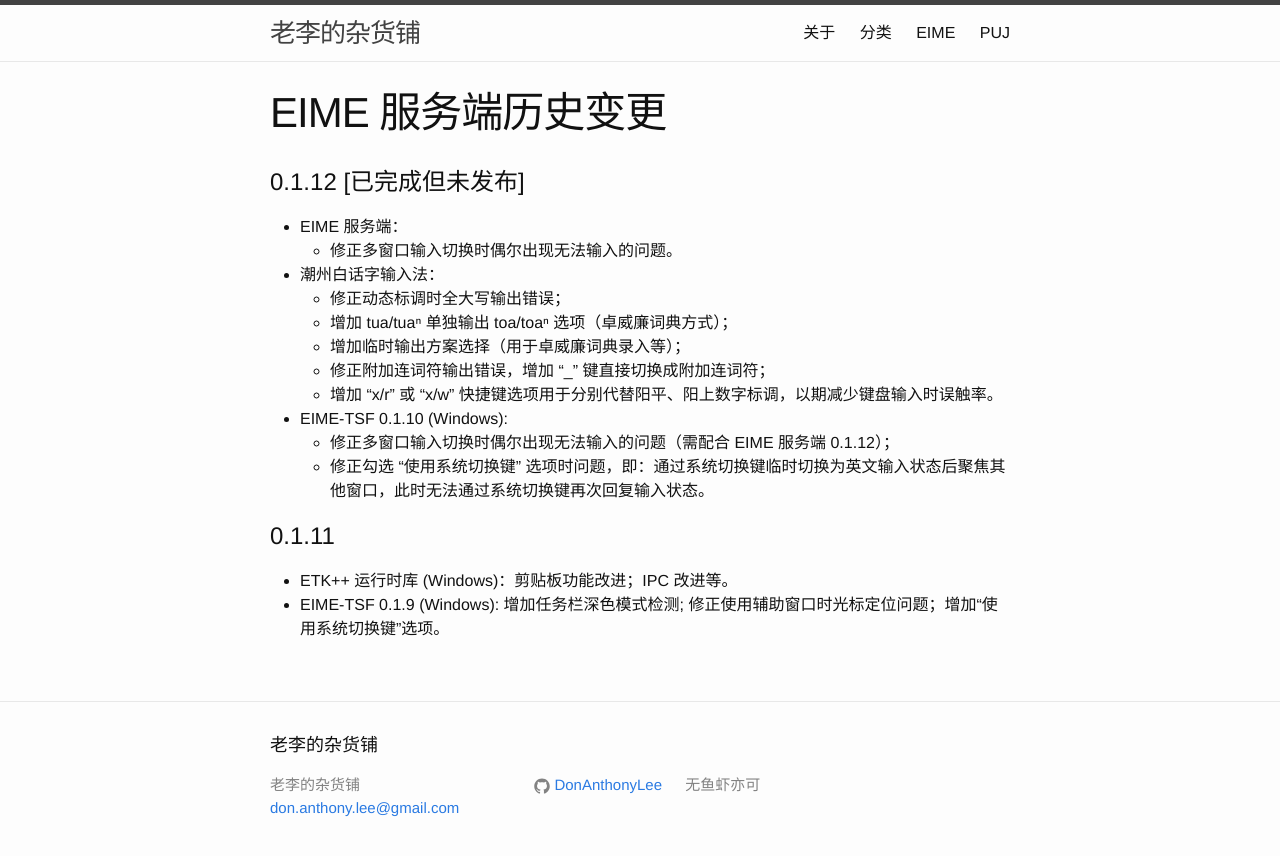
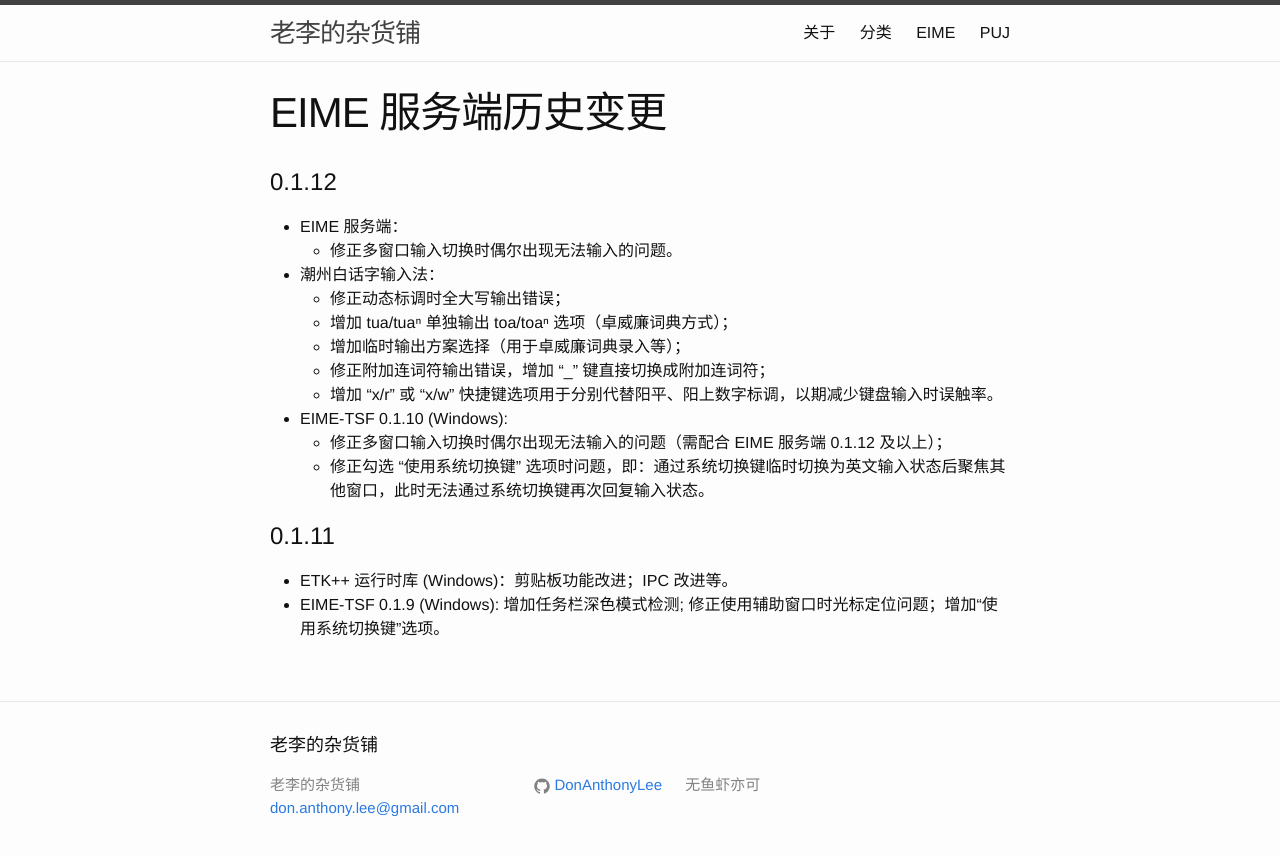
Before and after one commit to DonAnthonyLee/DonAnthonyLee.github.io, a Jekyll site: the page built from docs/eime/eime-server-changelog.md, in a window 1280 px wide. Shown: the top 856 px of the page. Built offline with Jekyll 4.4.1, drawn with Linux system fonts in a browser that asks for light colours.

Commit message:
update eime-server-changelog.md

```diff
--- a/docs/_posts/2022-03-30-eime-tsf-client.markdown
+++ b/docs/_posts/2022-03-30-eime-tsf-client.markdown
@@ -22,7 +22,7 @@
 
 最近变更历史：
 
-0.1.10, 修正多窗口输入切换时偶尔出现无法输入的问题（需配合 EIME 服务端 0.1.12）；修正勾选 “使用系统切换键” 选项时问题
+0.1.10, 修正多窗口输入切换时偶尔出现无法输入的问题（需配合 EIME 服务端 0.1.12 及以上）；修正勾选 “使用系统切换键” 选项时问题
 
 0.1.9, 增加任务栏深色模式检测; 修正使用辅助窗口时光标定位问题；增加“使用系统切换键”选项
 
--- a/docs/eime/eime-server-changelog.md
+++ b/docs/eime/eime-server-changelog.md
@@ -5,7 +5,7 @@
 permalink: /eime/eime-server-changelog
 ---
 
-# 0.1.12 [已完成但未发布]
+# 0.1.12
 + EIME 服务端：
 	+ 修正多窗口输入切换时偶尔出现无法输入的问题。
 + 潮州白话字输入法：
@@ -15,7 +15,7 @@
 	+ 修正附加连词符输出错误，增加 “_” 键直接切换成附加连词符；
 	+ 增加 “x/r” 或 “x/w” 快捷键选项用于分别代替阳平、阳上数字标调，以期减少键盘输入时误触率。
 + EIME-TSF 0.1.10 (Windows):
-	+ 修正多窗口输入切换时偶尔出现无法输入的问题（需配合 EIME 服务端 0.1.12）；
+	+ 修正多窗口输入切换时偶尔出现无法输入的问题（需配合 EIME 服务端 0.1.12 及以上）；
 	+ 修正勾选 “使用系统切换键” 选项时问题，即：通过系统切换键临时切换为英文输入状态后聚焦其他窗口，此时无法通过系统切换键再次回复输入状态。
 
 # 0.1.11
```
